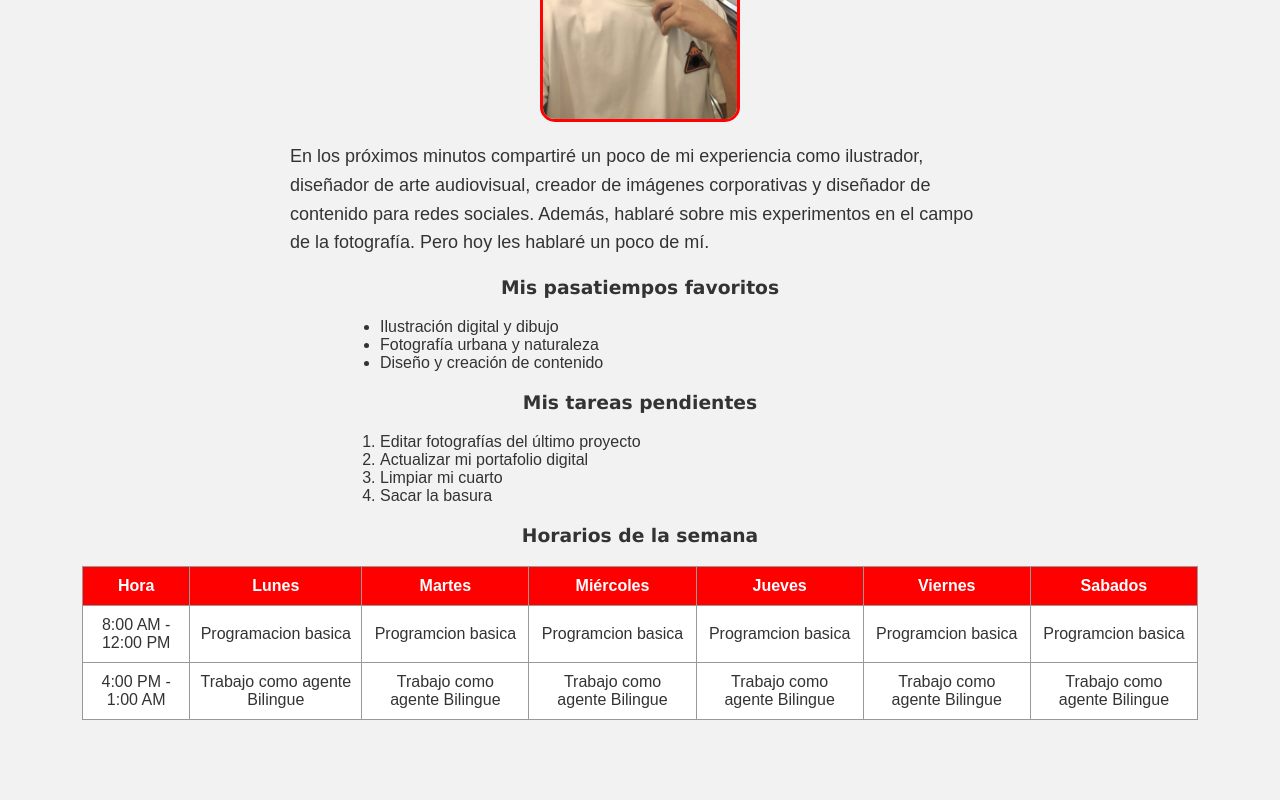
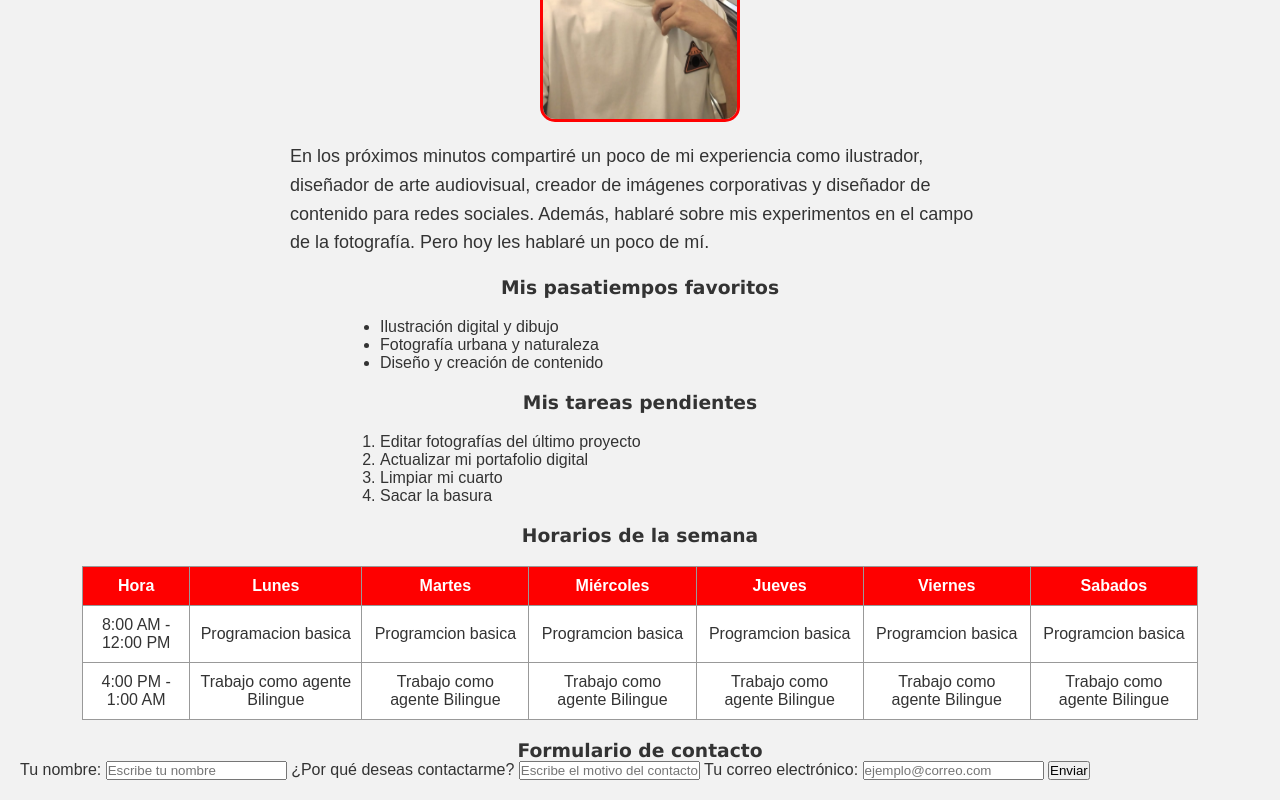
Before and after one commit to emmahbermudez-rgb/mi-pagina-web, a plain HTML site: page index.html in a window 1280 px wide. Shown: the part 344-1144 px from the top of the page. Before the commit the page ends 1104 px from the top, so only its background shows below. Drawn offline with Linux system fonts and the light colour scheme.

Commit message:
agrega index.html

```diff
--- a/index.html
+++ b/index.html
@@ -92,5 +92,30 @@
         </table>
     </section>
 
+        <!-- Formulario de contacto -->
+    <section class="contacto">
+        <h3>Formulario de contacto</h3>
+
+        <form action="#" method="post">
+
+            <!-- Nombre -->
+            <label for="nombre">Tu nombre:</label>
+            <input type="text" id="nombre" name="nombre" placeholder="Escribe tu nombre">
+
+            <!-- Motivo del contacto -->
+            <label for="motivo">¿Por qué deseas contactarme?</label>
+            <input type="text" id="motivo" name="motivo" placeholder="Escribe el motivo del contacto">
+
+            <!-- Correo electrónico -->
+            <label for="correo">Tu correo electrónico:</label>
+            <input type="email" id="correo" name="correo" placeholder="ejemplo@correo.com">
+
+            <!-- Botón de envío -->
+            <button type="submit">Enviar</button>
+
+        </form>
+    </section>
+
+
 </body>
 </html>
```
